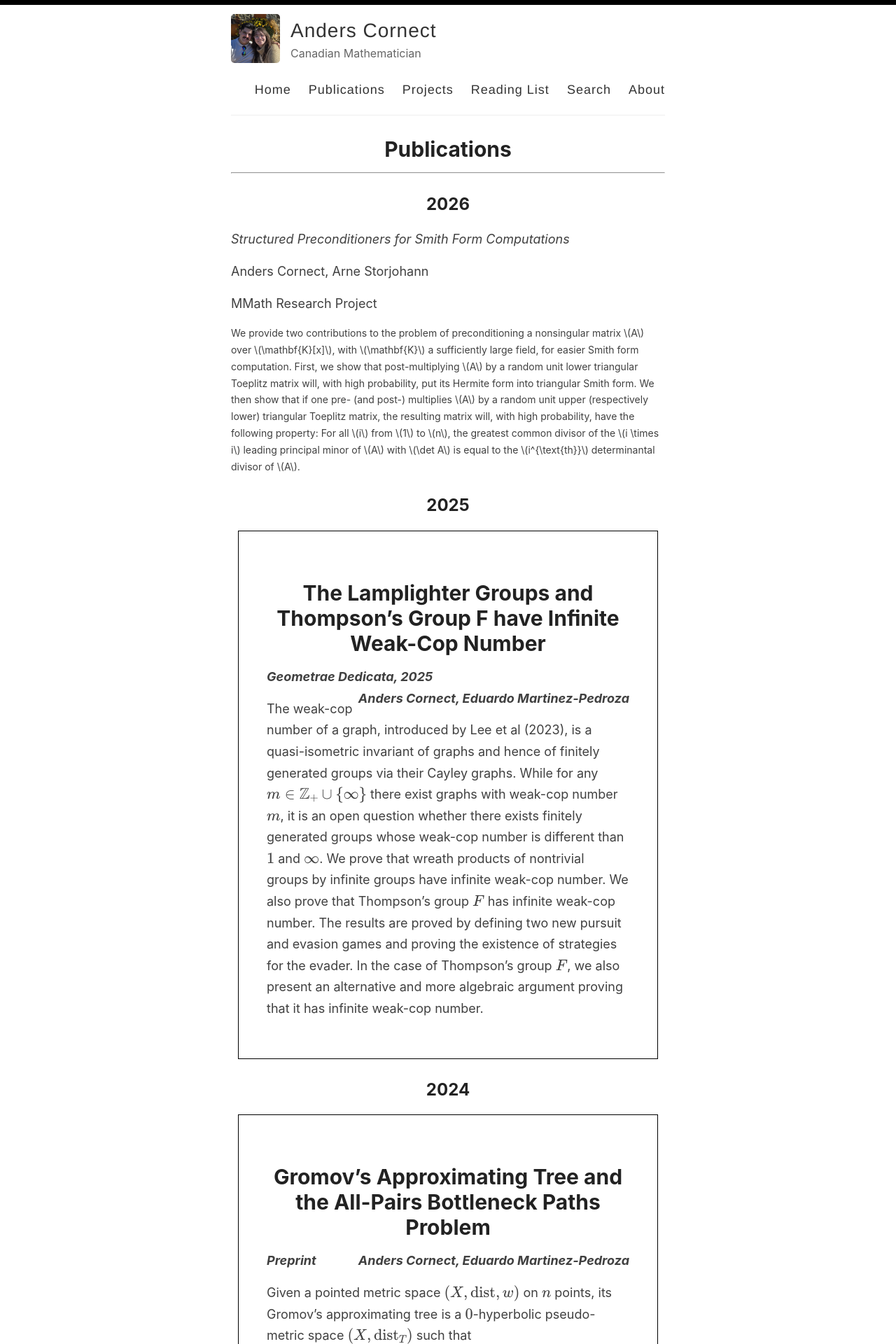
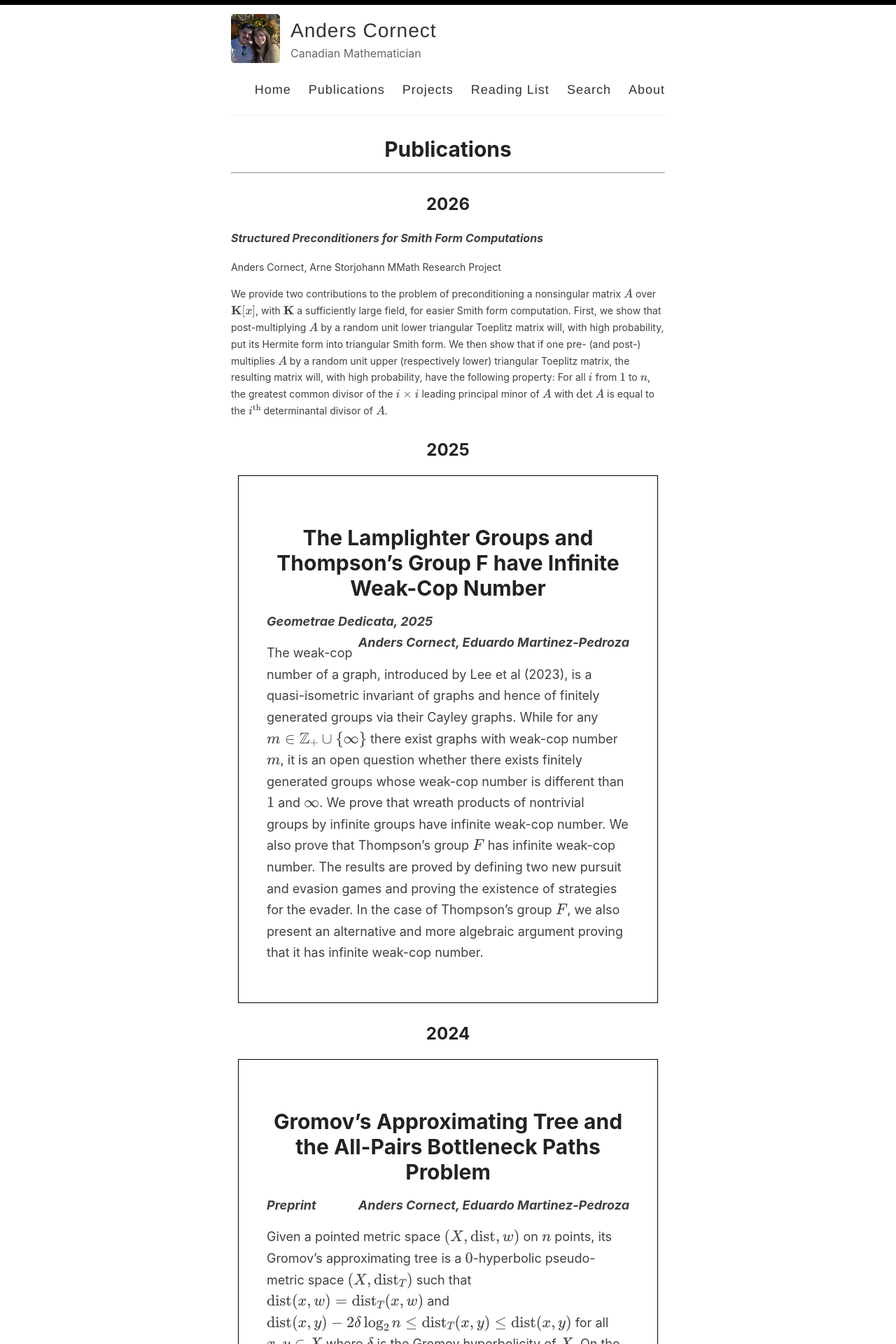
Before and after one commit to And-ers/And-ers.github.io, a Jekyll site: the page built from _pages/publications.md, in a window 1280 px wide. Shown: the top 1920 px of the page at 70% size. Built offline with Jekyll 4.4.1, drawn with Linux system fonts in a browser that asks for light colours.

Commit message:
modified:   _pages/publications.md 	modified:   assets/style.scss

```diff
--- a/_pages/publications.md
+++ b/_pages/publications.md
@@ -10,13 +10,17 @@ permalink: /publications/
 
 <div markdown="1">
 
+<p class="pubtitle" markdown="1">
+
 *Structured Preconditioners for Smith Form Computations*
+
+</p><p class="author" markdown="1">
 
 Anders Cornect, Arne Storjohann
 
 MMath Research Project
 
-<p class="abstract">
+</p><p class="abstract" markdown="1">
 
 We provide two contributions to the problem of preconditioning a nonsingular matrix \\(A\\) over \\(\mathbf{K}[x]\\), with \\(\mathbf{K}\\) a sufficiently large field, for easier Smith form computation. First, we show that post-multiplying \\(A\\) by a random unit lower triangular Toeplitz matrix will, with high probability, put its Hermite form into triangular Smith form. We then show that if one pre- (and post-) multiplies \\(A\\) by a random unit upper (respectively lower) triangular Toeplitz matrix, the resulting matrix will, with high probability, have the following property: For all \\(i\\) from \\(1\\) to \\(n\\), the greatest common divisor of the \\(i \times i\\) leading principal minor of \\(A\\) with \\(\det A\\) is equal to the \\(i^{\text{th}}\\) determinantal divisor of \\(A\\).
 
--- a/assets/style.scss
+++ b/assets/style.scss
@@ -1167,5 +1167,10 @@ Modules - reusable parts of our design
   padding: 0px;
 }
 
+.pubtitle{
+  font-size: 16px;
+  font-weight: bold;
+}
+
 // Settled on moving the import of syntax highlighting to the bottom of the CSS
 // ... Otherwise it really bloats up the top of the CSS file and makes it difficult to find the start
```
